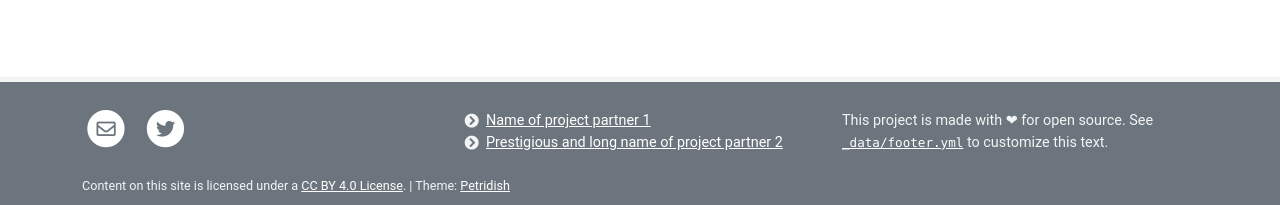
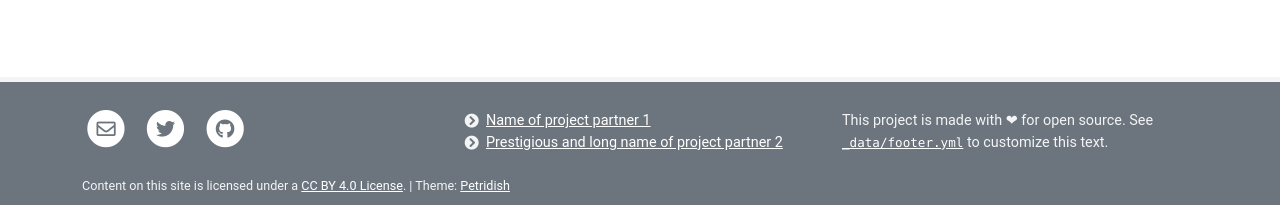
Before and after one commit to ilaria-iuliani/pols, a Jekyll site: the page built from pages/home.md, in a window 1280 px wide. Shown: the part 826-1031 px from the top of the page. Built offline with Jekyll 4.4.1, drawn with Linux system fonts in a browser that asks for light colours.

Commit message:
Update _config.yml

```diff
--- a/_config.yml
+++ b/_config.yml
@@ -10,7 +10,7 @@ author:                                 # Used for copyright statement in footer
 # SOCIAL PROFILES
 email: pols_it@googlegroups.com         # Social icon in footer
 twitter_username: pols                  # Social icon in footer
-# github_username: pols                   # Social icon in footer
+github_username: pols                   # Social icon in footer
 
 # THEME SETTINGS (ALL OPTIONAL)
 posts_on_home: 3                        # Show x number of latest posts on homepage, can be 0
```
